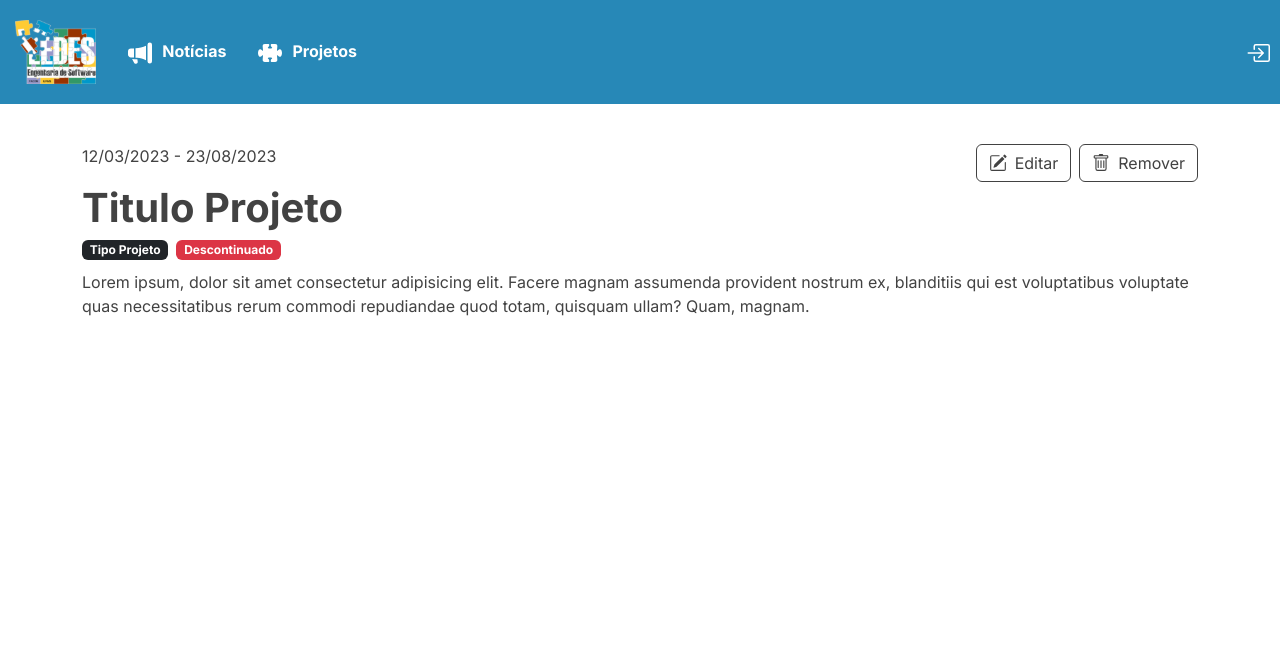
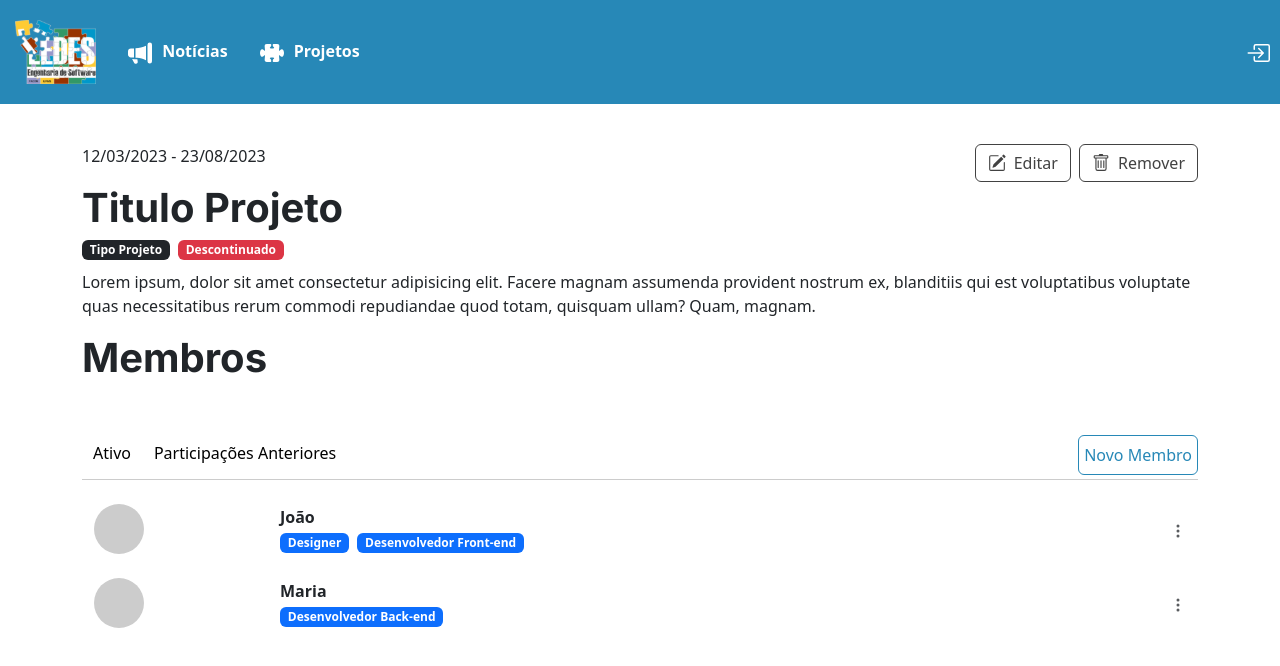
Before and after one commit to diogof651/csfacom-grupo1, a React (Vite) app in the folder front-end/: page /projeto/0 in a window 1280 px wide. Shown: the top 666 px of the page. Built offline with nearby package versions, Linux system fonts and the light colour scheme.

Commit message:
Iniciando listagem de membros

```diff
--- /dev/null
+++ b/front-end/src/components/AbasRadio/AbasRadio.jsx
@@ -0,0 +1,37 @@
+import React, { useState } from "react";
+import "bootstrap/dist/css/bootstrap.min.css";
+import { ButtonGroup, ToggleButton } from "react-bootstrap";
+import styles from "./AbasRadio.module.css";
+
+export default function AbasRadio({opcoes}) {
+  const [selectedOption, setSelectedOption] = useState("opcao1");
+
+  const handleOptionChange = (value) => {
+    setSelectedOption(value);
+  };
+
+  return (
+    <div>
+      <ButtonGroup>
+        {opcoes.map((opcao) => (
+          <ToggleButton
+            key={opcao.value}
+            type="radio"
+            name="radio-group"
+            value={opcao.value}
+            variant="dark"
+            checked={selectedOption === opcao.value}
+            onClick={() => handleOptionChange(opcao.value)}
+            className={`${
+              selectedOption === opcao.value
+                ? ""
+                : styles["unselected-radio"]
+            }`} /* Aplicar classe "unselected-radio" quando não selecionado */
+          >
+            {opcao.name}
+          </ToggleButton>
+        ))}
+      </ButtonGroup>
+    </div>
+  );
+}
--- /dev/null
+++ b/front-end/src/components/AbasRadio/AbasRadio.module.css
@@ -0,0 +1,6 @@
+/* Estilo padrão para radio buttons não selecionados */
+.unselected-radio {
+  color: #000; /* Cor do texto quando não selecionado */
+  border: none; /* Remove a borda quando não selecionado */
+  background-color: transparent; /* Fundo transparente quando não selecionado */
+}
--- a/front-end/src/components/Botoes/BotaoOutline.jsx
+++ b/front-end/src/components/Botoes/BotaoOutline.jsx
@@ -8,6 +8,8 @@ export function BotaoOutline(props) {
           backgroundColor: "transparent",
           color: `${props.color}`,
           border: `1px solid ${props.color}`,
+          padding:"5px",
+          height: "40px"
         }}
       >
         {props.children}
--- /dev/null
+++ b/front-end/src/components/Membro/Membro.jsx
@@ -0,0 +1,53 @@
+import "bootstrap/dist/css/bootstrap.min.css";
+import React from "react";
+import {
+  Badge,
+  Col,
+  Container,
+  Image,
+  OverlayTrigger,
+  Popover,
+  Row,
+} from "react-bootstrap";
+
+import { BsThreeDotsVertical } from "react-icons/bs";
+
+export default function Membro({ nome, papeis, imagemSrc }) {
+  return (
+    <Container className="mt-4">
+      <Row className="align-items-center">
+        <Col xs={2}>
+          {imagemSrc ? (
+            <Image src={imagemSrc} alt="Foto de Perfil" roundedCircle fluid />
+          ) : (
+            <div
+              className="rounded-circle d-flex align-items-center justify-content-center"
+              style={{
+                width: "50px",
+                height: "50px",
+                backgroundColor: "#ccc",
+              }}
+            ></div>
+          )}
+        </Col>
+        <Col>
+          <div>
+            <strong>{nome}</strong>
+          </div>
+          <div>
+            {papeis.map((papel, index) => (
+              <Badge key={index} variant="secondary" className="me-2">
+                {papel}
+              </Badge>
+            ))}
+          </div>
+        </Col>
+        <Col xs={1} className="text-end">
+          <span className="text-muted">
+            <BsThreeDotsVertical></BsThreeDotsVertical>
+          </span>
+        </Col>
+      </Row>
+    </Container>
+  );
+}
--- a/front-end/src/routes/PaginaProjeto/PaginaProjeto.jsx
+++ b/front-end/src/routes/PaginaProjeto/PaginaProjeto.jsx
@@ -1,12 +1,22 @@
+import Badge from "react-bootstrap/Badge"; // Importe o componente Badge
 import Container from "react-bootstrap/Container";
 import { BsPencilSquare, BsTrash } from "react-icons/bs";
-import Badge from "react-bootstrap/Badge"; // Importe o componente Badge
+import AbasRadio from "../../components/AbasRadio/AbasRadio.jsx";
 import { BotaoComIcone } from "../../components/Botoes/BotaoComIcone";
+import { BotaoOutline } from "../../components/Botoes/BotaoOutline";
+import Membro from "../../components/Membro/Membro.jsx";
+
 export function PaginaProjeto() {
   const iconStyle = {
     width: "18px", // Defina o tamanho desejado
     height: "18px", // Defina a altura desejada (opcional)
   };
+
+  const opcoes = [
+    { name: "Ativo", value: "ativo" },
+    { name: "Participações Anteriores", value: "anteriores" },
+  ];
+
   return (
     <Container
       className="d-flex flex-column"
@@ -40,7 +50,7 @@ export function PaginaProjeto() {
             <BsPencilSquare style={iconStyle} /> Editar
           </BotaoComIcone>
           <BotaoComIcone color="var(--black)">
-            <BsTrash  style={iconStyle} /> Remover
+            <BsTrash style={iconStyle} /> Remover
           </BotaoComIcone>
         </div>
       </div>
@@ -50,6 +60,30 @@ export function PaginaProjeto() {
         voluptate quas necessitatibus rerum commodi repudiandae quod totam,
         quisquam ullam? Quam, magnam.
       </p>
+
+      <h1
+        style={{
+          fontFamily: "Inter",
+          fontWeight: "bold",
+          marginRight: "10px",
+          paddingBottom: "5px",
+        }}
+      >
+        Membros
+      </h1>
+      <div
+        className="d-flex justify-content-between"
+        style={{
+          width: "100%",
+          marginTop: "40px",
+          borderBottom: "1px solid #ccc",
+        }}
+      >
+        <AbasRadio opcoes={opcoes}></AbasRadio>
+        <BotaoOutline color="var(--blue)"> Novo Membro </BotaoOutline>
+      </div>
+      <Membro nome="João" papeis={["Designer", "Desenvolvedor Front-end"]} />
+      <Membro nome="Maria" papeis={["Desenvolvedor Back-end"]} />
     </Container>
   );
 }
```
